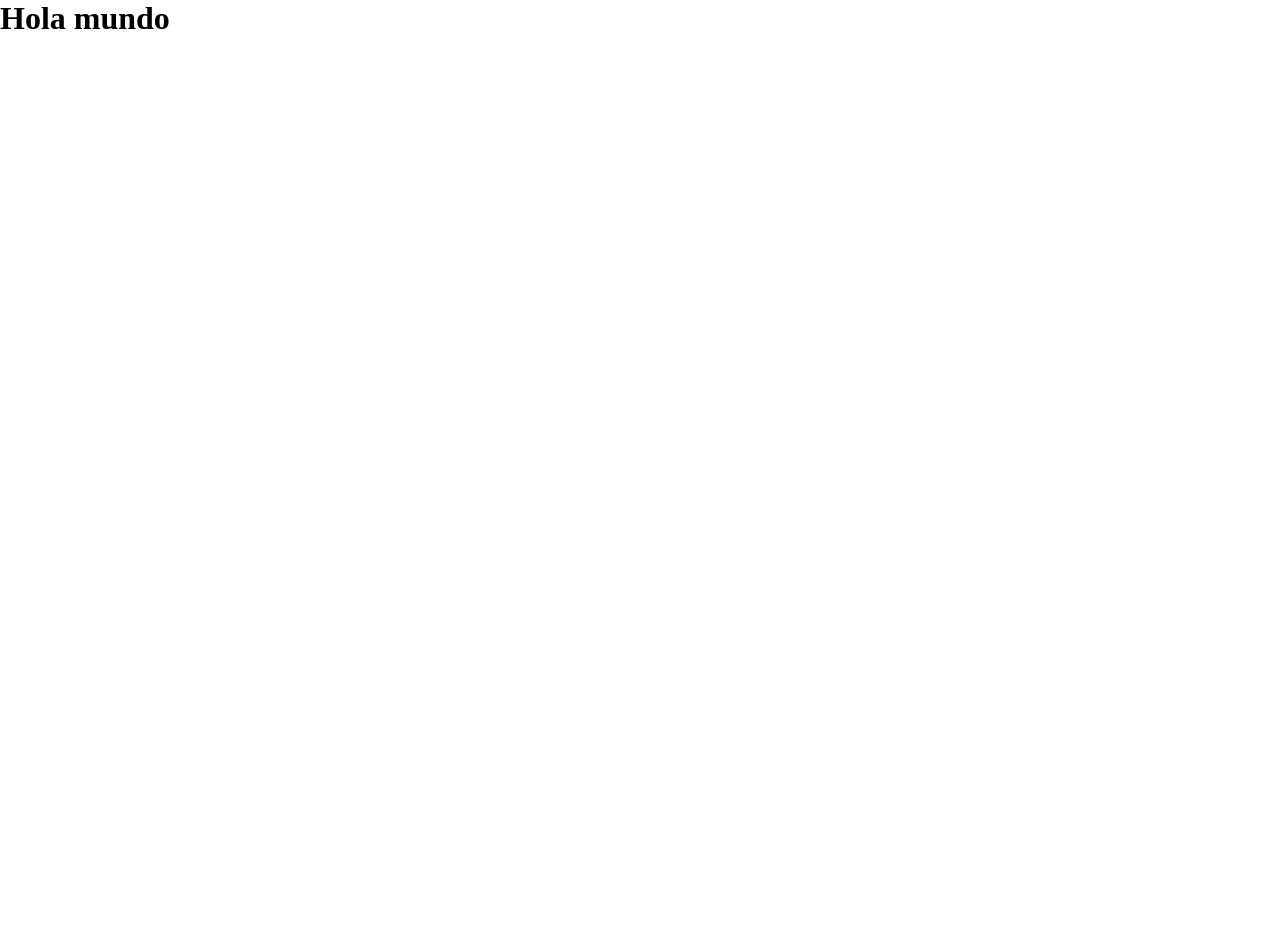
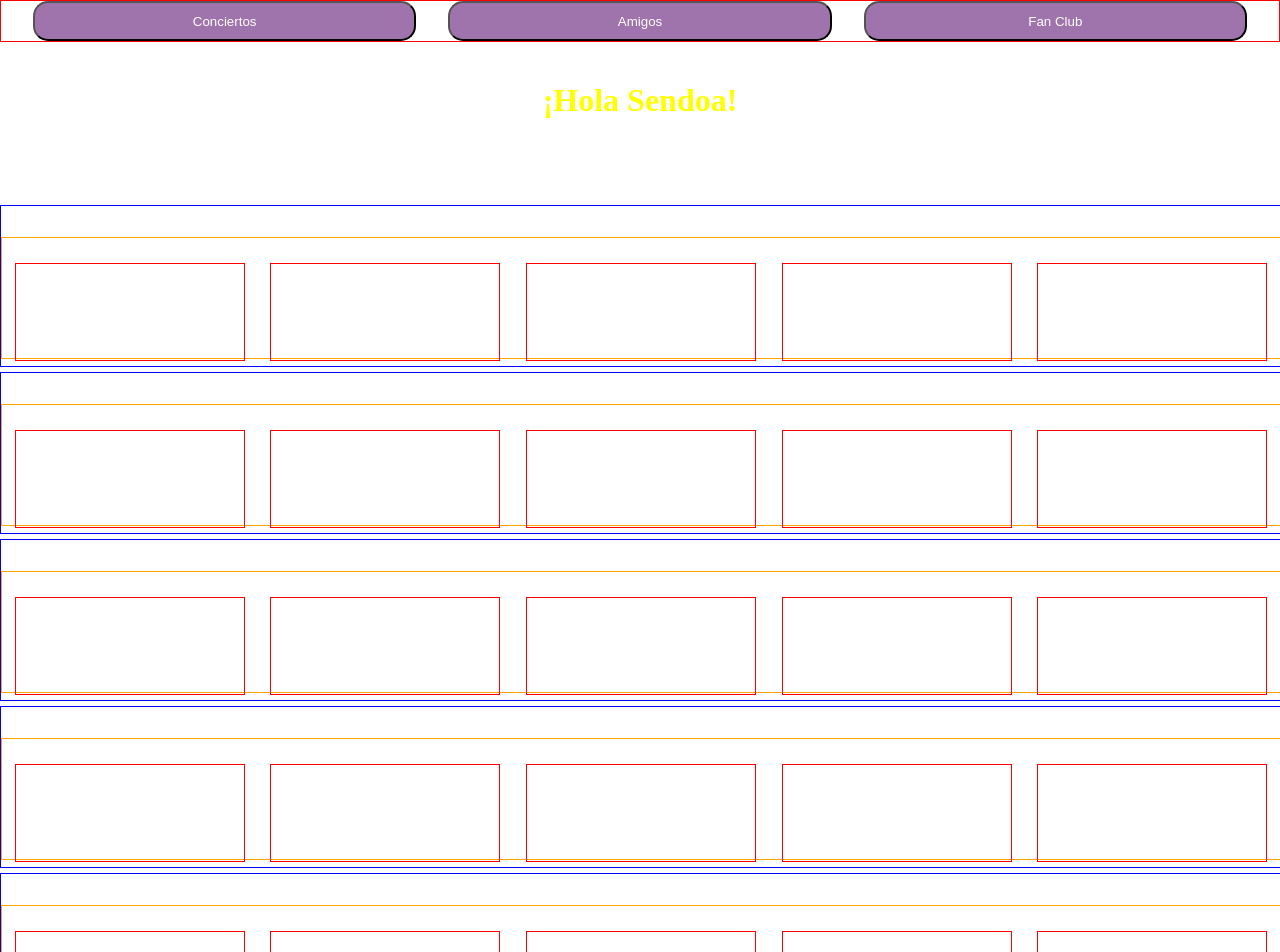
Before and after one commit to jesuscorcoles/Rhitme-App, a React (Create React App) app in the folder rhitme/: page / in a window 1280 px wide. Shown: the top 952 px of the page. Before the commit the page ends 800 px from the top, so only its background shows below. Built offline with nearby package versions, Linux system fonts and the light colour scheme.

Commit message:
HomePage almost ready

```diff
--- a/rhitme/src/App.js
+++ b/rhitme/src/App.js
@@ -1,9 +1,10 @@
 import './App.scss';
+import HomePage from './Pages/HomePage/HomePage';
 
 function App() {
   return (
     <div>
-      <h1>Hola mundo</h1>
+      <HomePage></HomePage>
     </div>
   );
 }
--- /dev/null
+++ b/rhitme/src/Pages/HomePage/HomePage.jsx
@@ -0,0 +1,128 @@
+import React from 'react'
+import './HomePage.scss';
+
+
+const HomePage = () => {
+  return (
+    <div className='general'>
+        <div className='grupobotones'>
+            <button className='botonhome'>Conciertos</button>
+            <button className='botonhome'>Amigos</button>
+            <button className='botonhome'>Fan Club</button>
+        </div>
+
+        <div className='titulos'>
+            <h1 className='h1'>¡Hola Sendoa!</h1>
+            <h3 className='h3'>¿Qué concierto te apetece?</h3>
+        </div>
+
+        <div className='divcompleto'>
+            <h4 className='h4'>ARTISTAS</h4>
+            <div className='galeria'>
+                <div className='individual'>
+
+                </div>
+                <div className='individual'>
+
+                </div><div className='individual'>
+
+                </div>
+                <div className='individual'>
+
+                </div>
+                <div className='individual'>
+
+                </div>
+
+            </div>
+
+        </div>
+
+        <div className='divcompleto'>
+            <h4 className='h4'>ESTILOS</h4>
+            <div className='galeria'>
+                <div className='individual'>
+
+                </div>
+                <div className='individual'>
+
+                </div><div className='individual'>
+
+                </div>
+                <div className='individual'>
+
+                </div>
+                <div className='individual'>
+
+                </div>
+
+            </div>
+        </div>
+
+        <div className='divcompleto'>
+            <h4 className='h4'>SALAS</h4>
+            <div className='galeria'>
+                <div className='individual'>
+
+                </div>
+                <div className='individual'>
+
+                </div><div className='individual'>
+
+                </div>
+                <div className='individual'>
+
+                </div>
+                <div className='individual'>
+
+                </div>
+
+            </div>
+        </div>
+
+        <div className='divcompleto'>
+            <h4 className='h4'>ONDAS</h4>
+            <div className='galeria'>
+                <div className='individual'>
+
+                </div>
+                <div className='individual'>
+
+                </div><div className='individual'>
+
+                </div>
+                <div className='individual'>
+
+                </div>
+                <div className='individual'>
+
+                </div>
+
+            </div>
+        </div>
+
+        <div className='divcompleto'>
+            <h4 className='h4'>REVISTAS</h4>
+            <div className='galeria'>
+                <div className='individual'>
+
+                </div>
+                <div className='individual'>
+
+                </div><div className='individual'>
+
+                </div>
+                <div className='individual'>
+
+                </div>
+                <div className='individual'>
+
+                </div>
+
+            </div>
+        </div>
+    </div>
+  )
+}
+
+export default HomePage
--- /dev/null
+++ b/rhitme/src/Pages/HomePage/HomePage.scss
@@ -0,0 +1,65 @@
+.general{
+    // background-color: #3F3B6C;
+}
+
+.h1{
+    color: yellow;
+}
+
+.h3{
+    color: white;
+}
+
+.grupobotones{
+    display: flex;
+    flex-wrap: wrap;
+    justify-content: space-evenly;
+    border: solid 1px red;
+}
+
+.botonhome{
+    width: 30%;
+    height: 40px;
+    border-radius: 15px;
+    background-color: #9F73AB;
+    color: white;
+}
+
+.titulos{
+    display: flex;
+    flex-wrap: nowrap;
+    flex-direction: column;
+    align-items: center;
+    margin-top: 5vh;
+    margin-bottom: 8vh;
+}
+
+.h4{
+    display: flex;
+    flex-wrap: wrap;
+    justify-content: center;
+    color: white;
+}
+
+.galeria{
+    border: solid 1px orange;
+    height: 75%;
+    margin-top: 1%;
+    display: flex;
+}
+
+.individual{
+    border: solid 1px red;
+    width: 20%;
+    height: 80%;
+    margin-top: 2%;
+    margin-left: 1%;
+    margin-right: 1%;
+}
+
+.divcompleto{
+    width: 100%;
+    border: solid 1px blue;
+    height: 20vh;
+    margin-bottom: 5px;
+}
--- a/rhitme/src/Pages/Pages.jsx
+++ /dev/null
@@ -1 +0,0 @@
-<h1>hellowii</h1>
```
